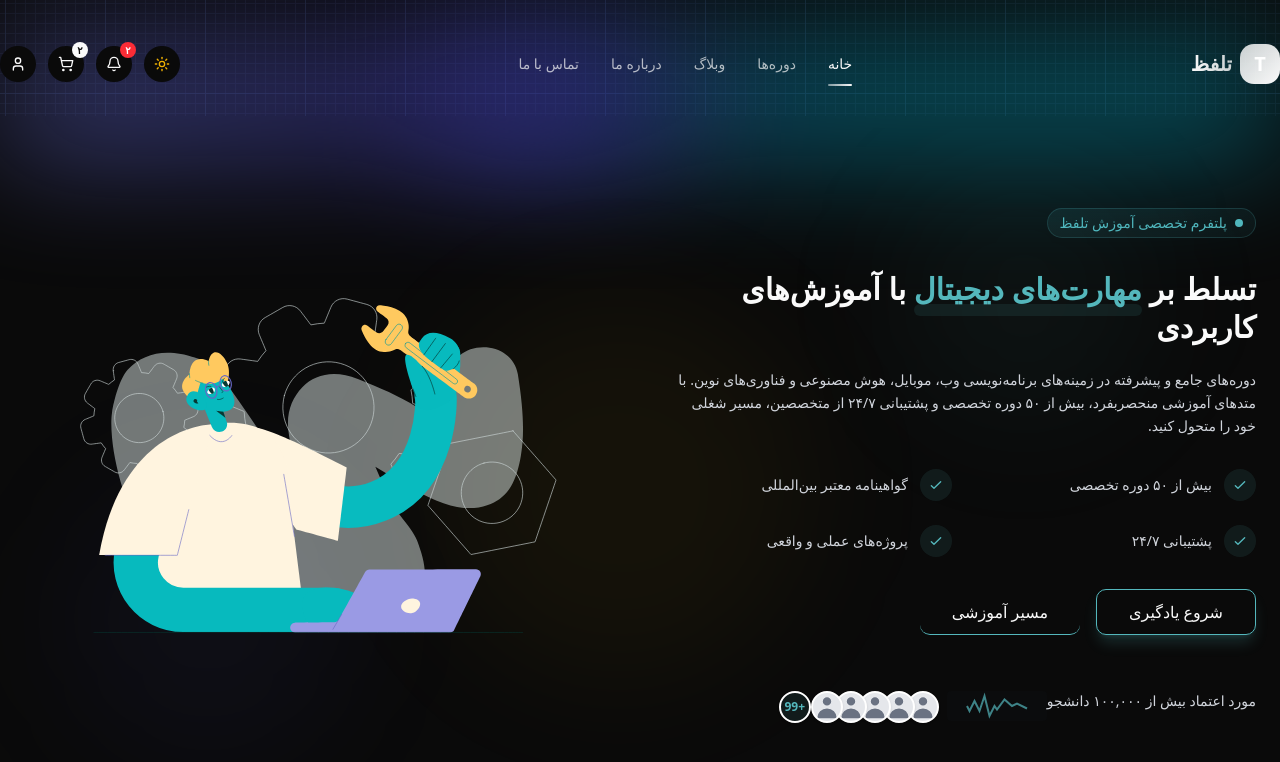
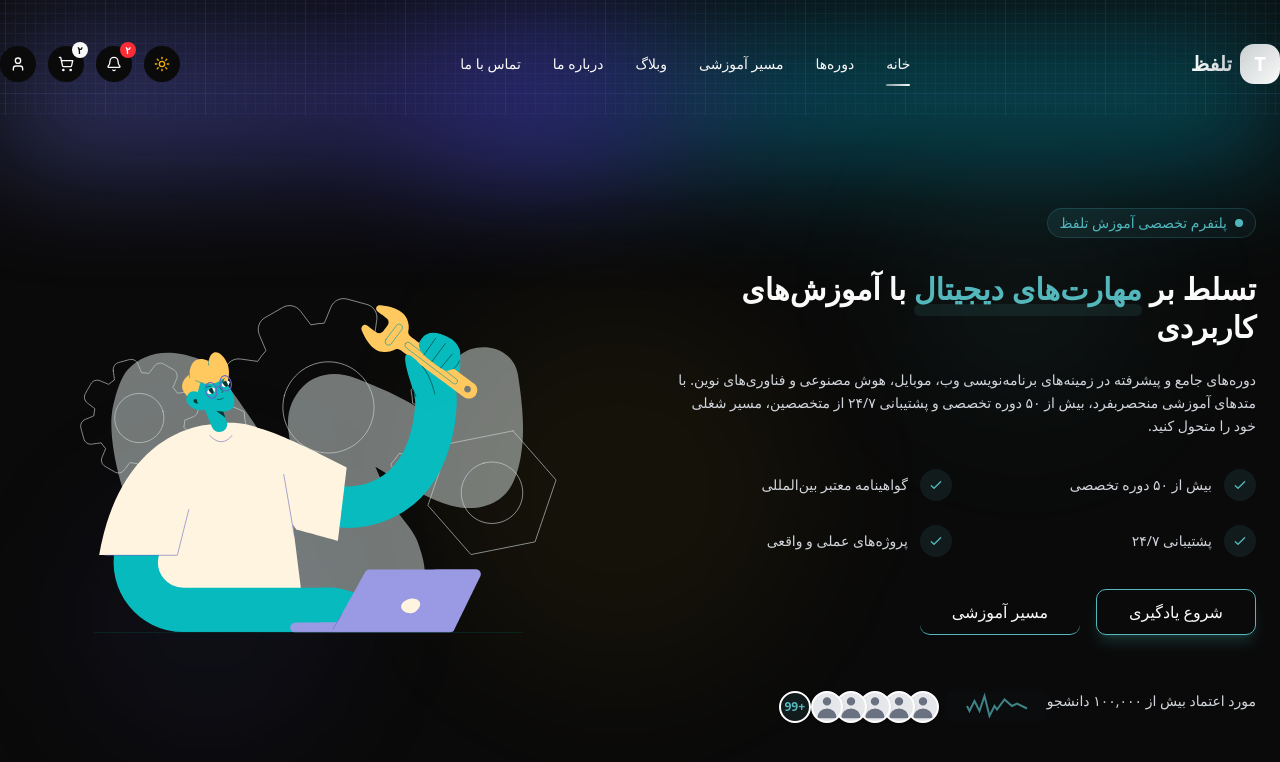
Before and after one commit to fullsttack/talafoz-next, a Next.js app: page / in a window 1280 px wide. Shown: the top 762 px of the page. Built offline with nearby package versions, Linux system fonts and the light colour scheme.

Commit message:
Update Header.tsx

```diff
--- a/components/layout/Header.tsx
+++ b/components/layout/Header.tsx
@@ -68,10 +68,11 @@ export const Header = () => {
 
           {/* Desktop Navigation */}
           <div className="hidden md:flex items-center space-x-0 space-x-reverse space-y-0 relative">
-            <nav className="flex items-center gap-8 px-6">
+            <nav className="flex items-center gap-8 px-6 ">
               {[
                 { href: "/", label: "خانه" },
                 { href: "/courses", label: "دوره‌ها" },
+                { href: "/roadmap", label: "مسیر آموزشی" },
                 { href: "/blog", label: "وبلاگ" },
                 { href: "/about", label: "درباره ما" },
                 { href: "/contact", label: "تماس با ما" },
@@ -84,8 +85,8 @@ export const Header = () => {
                     className={`relative py-2 transition-colors duration-200 text-sm font-medium
                     ${
                       isActive
-                        ? "text-primary font-bold"
-                        : "text-foreground/70 hover:text-primary"
+                        ? "font-bold"
+                        : "text-foreground hover:text-primary"
                     }`}
                   >
                     {link.label}
```
